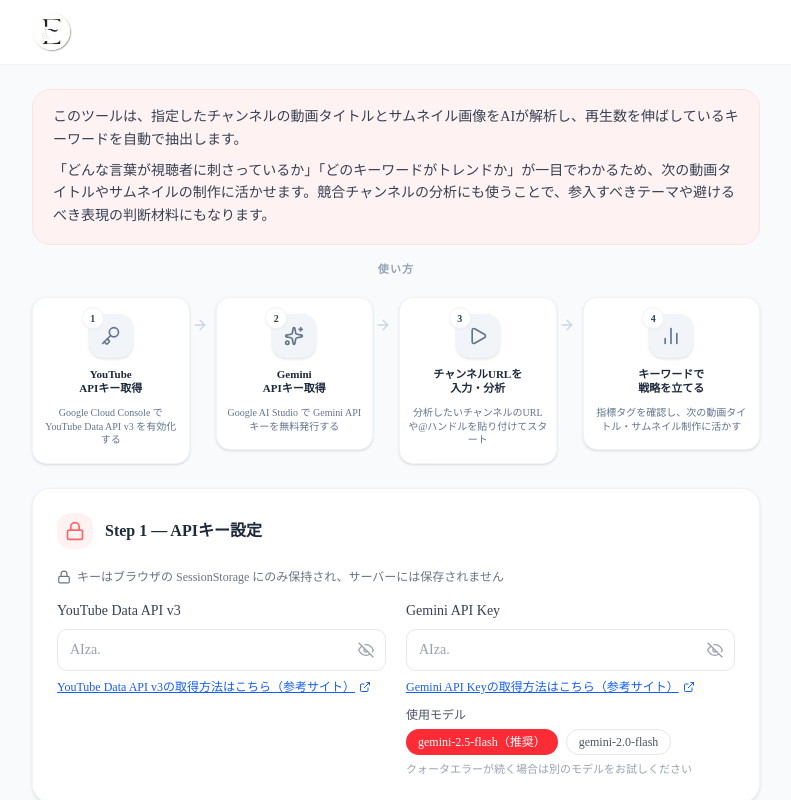
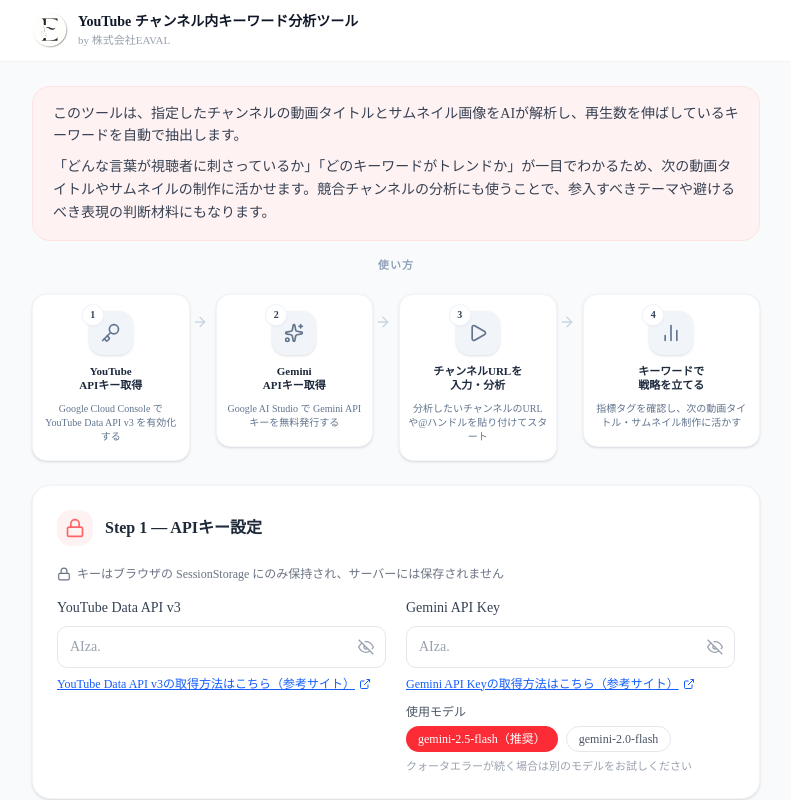
Before and after one commit to yohei-matsui/EAVAL-youtube-channel-keyword-analyzer, a Next.js app: page /channel in a window 1280 px wide. Shown: the top 800 px of the page, without its empty margins (244-1035 px from the left). Built offline with nearby package versions, Linux system fonts and the light colour scheme.

Commit message:
Restore site title text next to logo in header
Co-Authored-By: Claude Sonnet 4.6 <noreply@anthropic.com>

```diff
--- a/src/app/channel/page.tsx
+++ b/src/app/channel/page.tsx
@@ -279,7 +279,13 @@ export default function ChannelPage() {
       {/* ── Header ──────────────────────────────────────────────────────── */}
       <header className="border-b border-gray-100 bg-white">
         <div className="mx-auto flex max-w-3xl items-center justify-between px-5 py-3">
-          <img src="/site-logo.png" alt="YouTube チャンネル内キーワード分析ツール" className="h-10 w-auto object-contain" />
+          <div className="flex items-center gap-2.5">
+            <img src="/site-logo.png" alt="logo" className="h-9 w-auto object-contain" />
+            <div>
+              <h1 className="text-sm font-bold text-gray-900">YouTube チャンネル内キーワード分析ツール</h1>
+              <p className="text-[11px] text-gray-400">by 株式会社EAVAL</p>
+            </div>
+          </div>
         </div>
       </header>
 
```
